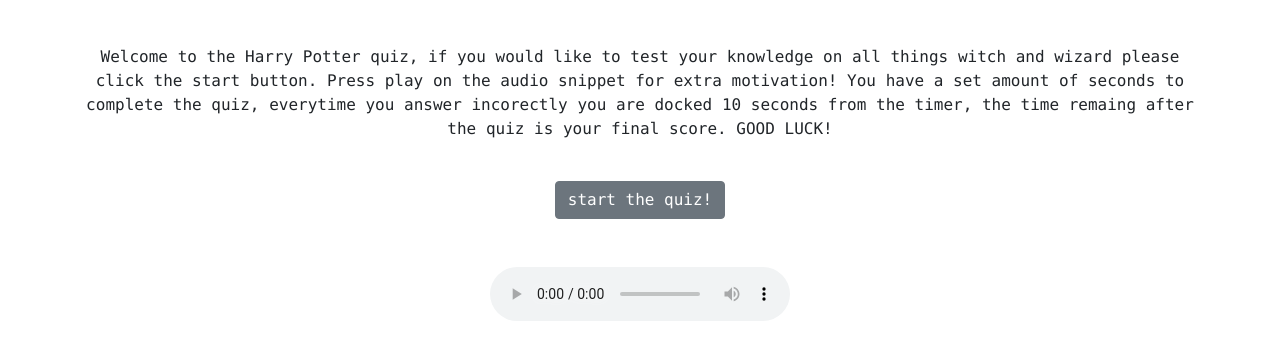
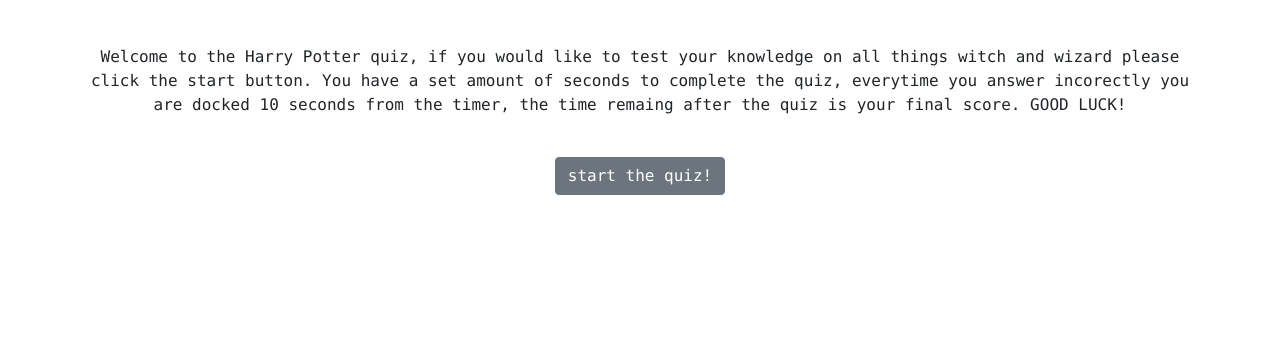
Before and after one commit to solemansay/quiz-game, a plain HTML site: page index.html in a window 1280 px wide. Shown: the part 136-496 px from the top of the page. Drawn offline with nearby package versions, Linux system fonts and the light colour scheme.

Commit message:
added music

```diff
--- a/index.html
+++ b/index.html
@@ -26,8 +26,7 @@
 
             <h1 class="text-center m-5" id="hpTitle">Harry Potter Quiz!</h1>
             <p class="text-center" id="instructions"> Welcome to the Harry Potter quiz, if you would like to test your
-                knowledge on all things witch and wizard please click the start button. Press play on the audio snippet
-                for extra motivation!
+                knowledge on all things witch and wizard please click the start button.
                 You have a set amount of seconds to complete the quiz, everytime you answer incorectly you are docked 10
                 seconds from the timer,
                 the time remaing after the quiz is your final score. GOOD LUCK!
@@ -37,10 +36,12 @@
                 <button type="button" class="btn btn-secondary mt-4" id="startButton"> start the quiz!</button>
             </div class="col-12">
 
-            <audio controls autoplay class="mt-5">
-                <source src="assets/hpTheme.mp3" type="audio/mpeg">
-                Your browser does not support the audio element.
-            </audio>
+            <div style="visibility:hidden">
+                <audio controls autoplay loop class="mt-5">
+                    <source src="assets/hpTheme.mp3" type="audio/mpeg" height="0px" width="0px">
+                    Your browser does not support the audio element.
+                </audio>
+            </div>
 
         </article>
 
```
